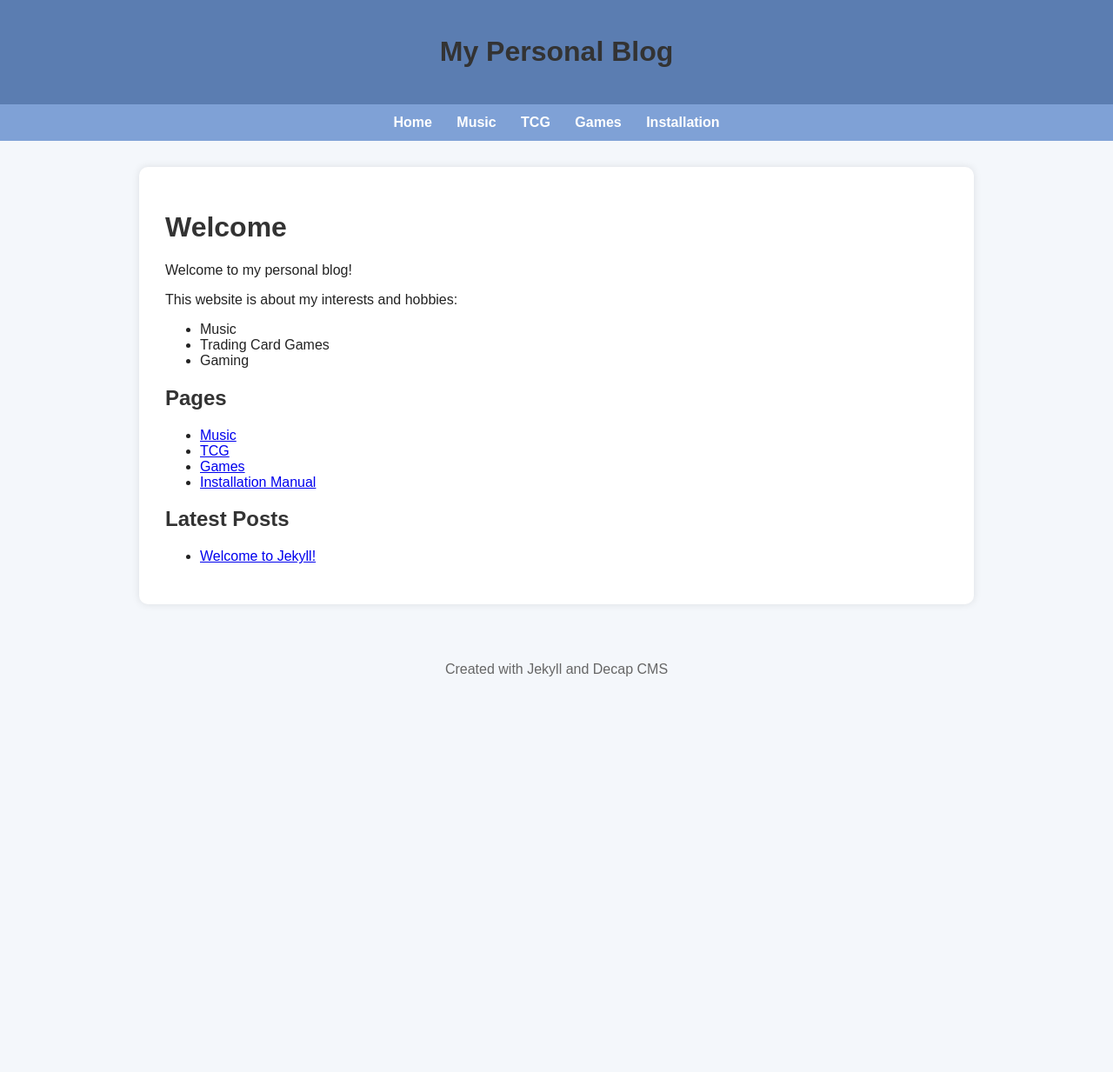
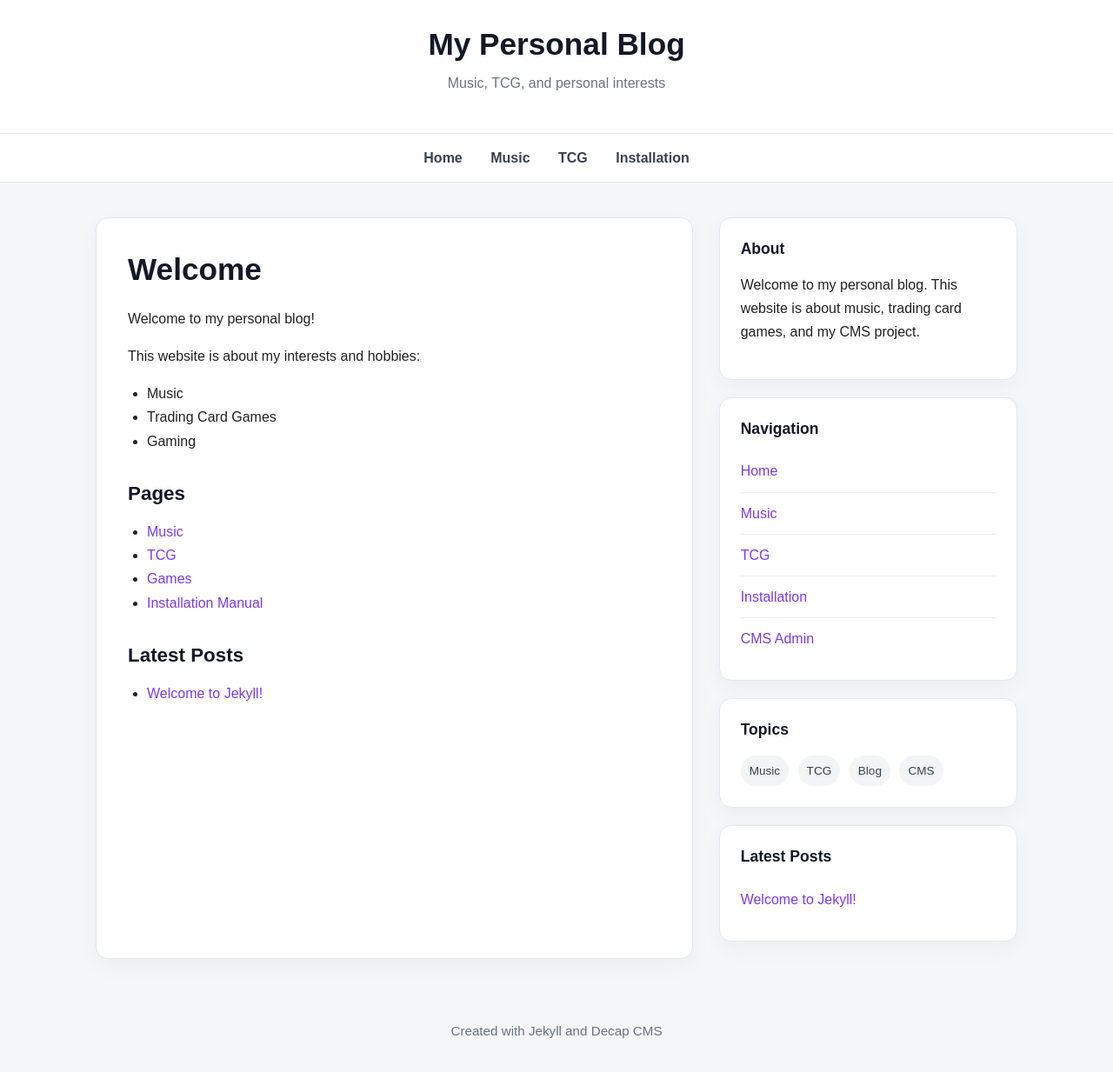
Before and after one commit to miiinjiii/Decap, a Jekyll site: the page built from index.md, in a window 1280 px wide and 1249 px high. Shown: the top 1233 px of the window at 87% size. Built offline with Jekyll 4.4.1, drawn with Linux system fonts in a browser that asks for light colours.

Commit message:
new layout

```diff
--- a/_layouts/default.html
+++ b/_layouts/default.html
@@ -3,84 +3,229 @@
 <head>
   <meta charset="UTF-8" />
   <meta name="viewport" content="width=device-width, initial-scale=1.0" />
-  <title>{{ page.title }}</title>
+  <title>{{ page.title }} | My Personal Blog</title>
   <style>
+    * {
+      box-sizing: border-box;
+    }
+
     body {
+      margin: 0;
       font-family: Arial, sans-serif;
-      margin: 0;
-      background: #f4f7fb;
+      background: #f5f6f8;
       color: #222;
+      line-height: 1.7;
+    }
+
+    a {
+      color: #7c3aed;
+      text-decoration: none;
+    }
+
+    a:hover {
+      text-decoration: underline;
     }
 
     header {
-      background: #5b7db1;
-      color: white;
-      padding: 20px;
+      background: white;
+      border-bottom: 1px solid #e5e7eb;
+      padding: 28px 20px;
       text-align: center;
     }
 
+    .site-title {
+      margin: 0;
+      font-size: 2.2rem;
+      color: #111827;
+    }
+
+    .site-subtitle {
+      margin-top: 8px;
+      color: #6b7280;
+      font-size: 1rem;
+    }
+
     nav {
-      background:  #7fa1d6;
-      padding: 12px;
+      background: white;
+      border-bottom: 1px solid #e5e7eb;
+      padding: 14px 20px;
       text-align: center;
+      position: sticky;
+      top: 0;
     }
 
     nav a {
-      color: white;
-      text-decoration: none;
-      margin: 0 12px;
-      font-weight: bold;
+      color: #374151;
+      margin: 0 14px;
+      font-weight: 600;
     }
 
-    nav a:hover {
-      text-decoration: underline;
+    .page-wrapper {
+      max-width: 1100px;
+      margin: 40px auto;
+      padding: 0 20px;
+      display: grid;
+      grid-template-columns: 2fr 1fr;
+      gap: 30px;
     }
 
-    main {
-      max-width: 900px;
-      margin: 30px auto;
+    .content-card,
+    .sidebar-card {
       background: white;
-      padding: 30px;
-      border-radius: 10px;
-      box-shadow: 0 0 10px rgba(0,0,0,0.1);
+      border: 1px solid #e5e7eb;
+      border-radius: 14px;
+      box-shadow: 0 8px 24px rgba(0, 0, 0, 0.04);
     }
 
-    h1, h2 {
-      color: #333;
+    .content-card {
+      padding: 36px;
+    }
+
+    .sidebar-card {
+      padding: 24px;
+      margin-bottom: 20px;
+    }
+
+    h1, h2, h3 {
+      color: #111827;
+      line-height: 1.3;
+      margin-top: 0;
+    }
+
+    h1 {
+      font-size: 2.2rem;
+      margin-bottom: 20px;
+    }
+
+    h2 {
+      font-size: 1.4rem;
+      margin-top: 32px;
+      margin-bottom: 14px;
+    }
+
+    ul {
+      padding-left: 22px;
+    }
+
+    img {
+      max-width: 100%;
+      border-radius: 10px;
+      margin: 18px 0;
+    }
+
+    .sidebar-title {
+      margin-top: 0;
+      margin-bottom: 14px;
+      font-size: 1.1rem;
+    }
+
+    .post-list {
+      list-style: none;
+      padding: 0;
+      margin: 0;
+    }
+
+    .post-list li {
+      padding: 10px 0;
+      border-bottom: 1px solid #f0f0f0;
+    }
+
+    .post-list li:last-child {
+      border-bottom: none;
+    }
+
+    .tag-box {
+      display: inline-block;
+      background: #f3f4f6;
+      color: #374151;
+      padding: 6px 10px;
+      border-radius: 999px;
+      font-size: 0.85rem;
+      margin: 4px 6px 0 0;
     }
 
     footer {
       text-align: center;
-      padding: 20px;
-      margin-top: 30px;
-      color: #666;
+      padding: 30px 20px 50px;
+      color: #6b7280;
+      font-size: 0.95rem;
     }
 
-    img {
-      max-width: 100%;
-      border-radius: 8px;
+    @media (max-width: 900px) {
+      .page-wrapper {
+        grid-template-columns: 1fr;
+      }
+
+      nav a {
+        display: inline-block;
+        margin: 6px 10px;
+      }
+
+      .content-card {
+        padding: 24px;
+      }
     }
   </style>
 </head>
 <body>
   <header>
-    <h1>My Personal Blog</h1>
+    <h1 class="site-title">My Personal Blog</h1>
+    <p class="site-subtitle">Music, TCG, and personal interests</p>
   </header>
 
   <nav>
     <a href="/">Home</a>
     <a href="/music.html">Music</a>
     <a href="/tcg.html">TCG</a>
-    <a href="/games.html">Games</a>
     <a href="/installation.html">Installation</a>
   </nav>
 
-  <main>
-    {{ content }}
-  </main>
+  <div class="page-wrapper">
+    <main class="content-card">
+      {{ content }}
+    </main>
+
+    <aside>
+      <div class="sidebar-card">
+        <h3 class="sidebar-title">About</h3>
+        <p>
+          Welcome to my personal blog. This website is about music,
+          trading card games, and my CMS project.
+        </p>
+      </div>
+
+      <div class="sidebar-card">
+        <h3 class="sidebar-title">Navigation</h3>
+        <ul class="post-list">
+          <li><a href="/">Home</a></li>
+          <li><a href="/music.html">Music</a></li>
+          <li><a href="/tcg.html">TCG</a></li>
+          <li><a href="/installation.html">Installation</a></li>
+          <li><a href="/admin/">CMS Admin</a></li>
+        </ul>
+      </div>
+
+      <div class="sidebar-card">
+        <h3 class="sidebar-title">Topics</h3>
+        <span class="tag-box">Music</span>
+        <span class="tag-box">TCG</span>
+        <span class="tag-box">Blog</span>
+        <span class="tag-box">CMS</span>
+      </div>
+
+      <div class="sidebar-card">
+        <h3 class="sidebar-title">Latest Posts</h3>
+        <ul class="post-list">
+          {% for post in site.posts limit:5 %}
+            <li><a href="{{ post.url }}">{{ post.title }}</a></li>
+          {% endfor %}
+        </ul>
+      </div>
+    </aside>
+  </div>
 
   <footer>
-    <p>Created with Jekyll and Decap CMS</p>
+    Created with Jekyll and Decap CMS
   </footer>
 </body>
 </html>
```
